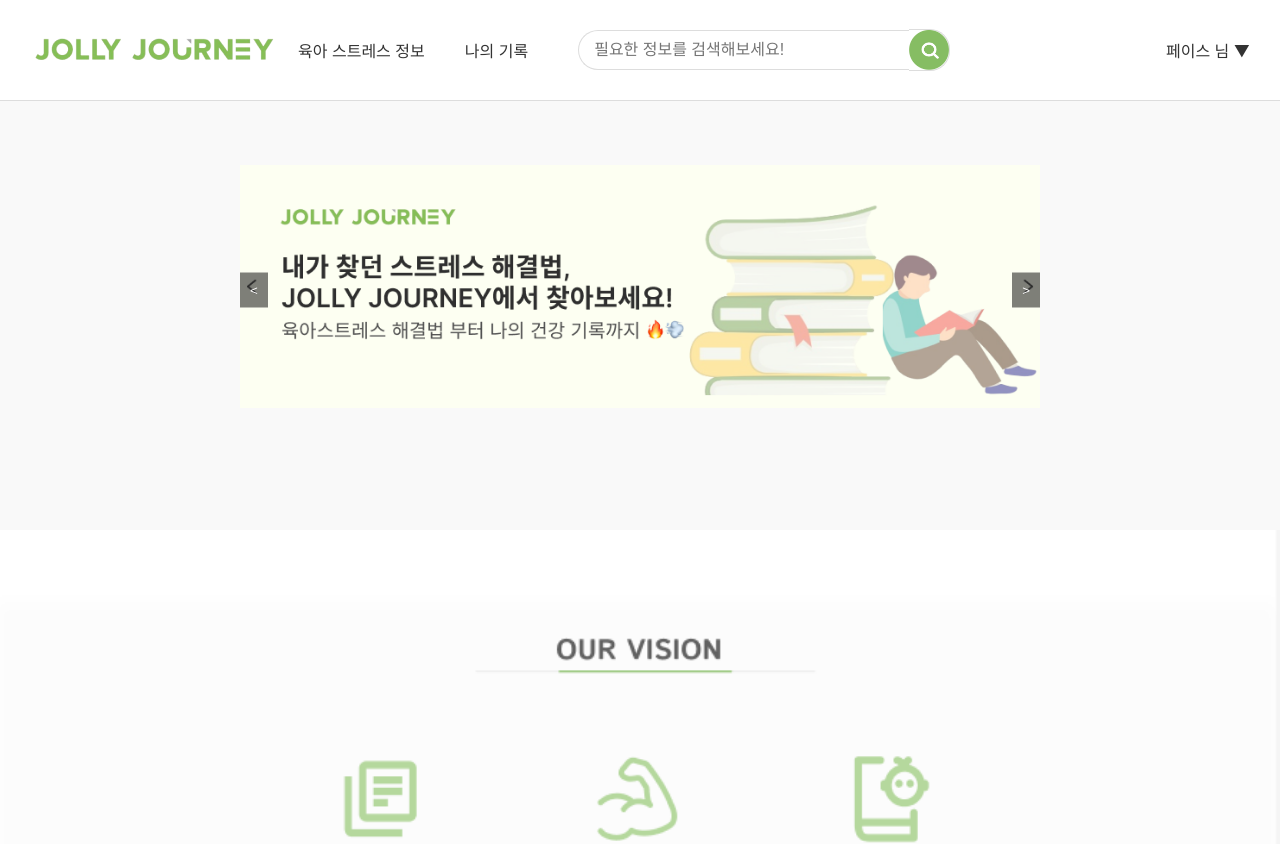
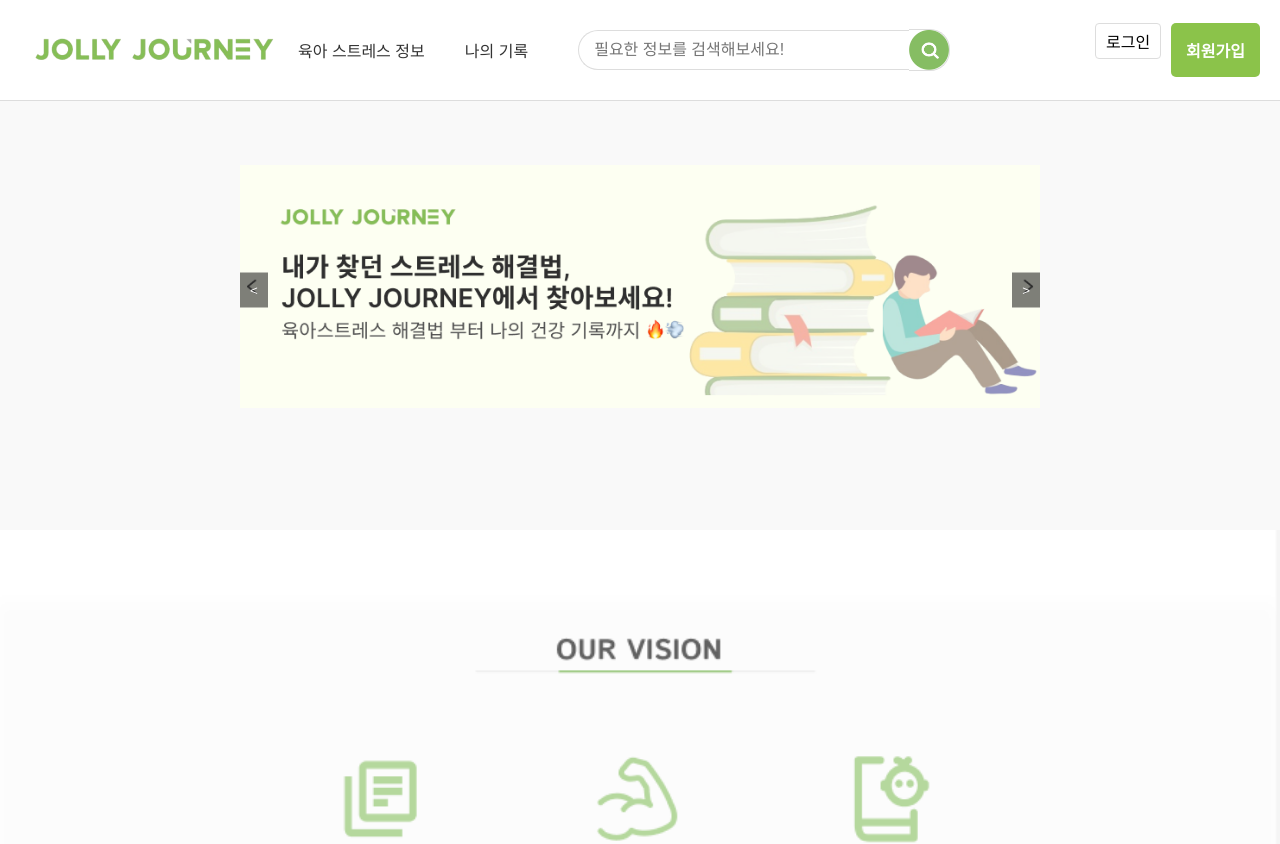
Before and after one commit to Likelion-YeungNam-Univ/12th-JollyJourney-FE, a React (Create React App) app: page / in a window 1280 px wide. Shown: the top 844 px of the page. Built offline with nearby package versions, Linux system fonts and the light colour scheme.

Commit message:
fix: 초기 로그인 상태 다시 false로 설정

```diff
--- a/src/App.js
+++ b/src/App.js
@@ -22,7 +22,7 @@ import SignupPage from './components/signup/SignupPage';
 import './components/signup/SignupPage.css';
 
 const App = () => {
-  const [isLoggedIn, setIsLoggedIn] = useState(true); // 초기 로그인 상태를 false로 설정
+  const [isLoggedIn, setIsLoggedIn] = useState(false); // 초기 로그인 상태를 false로 설정
 
   return (
     <Router>
```
